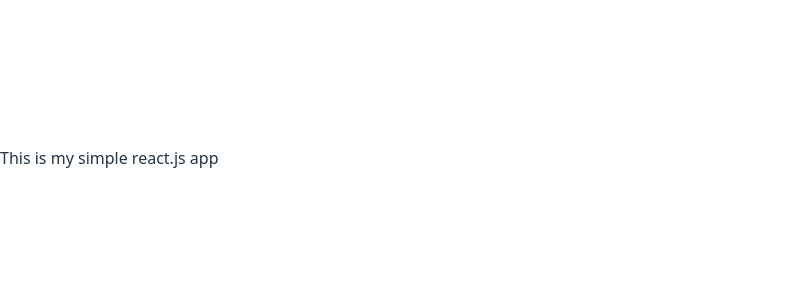
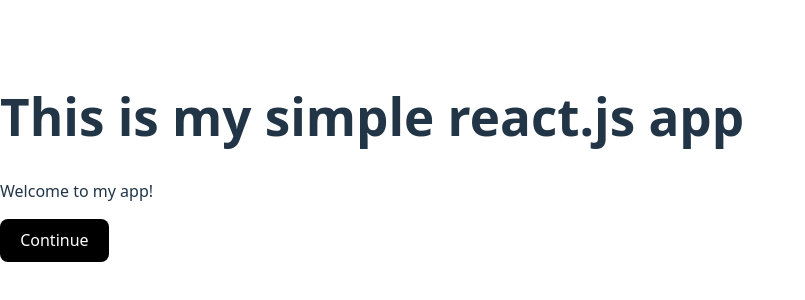
Before and after one commit to armanihsan-dev/CI-FrontEnd, a React (Vite) app: page / in a window 1280 px wide. Shown: the part 242-542 px from the top of the page, without its empty margins (0-805 px from the left). Built offline with nearby package versions, Linux system fonts and the light colour scheme.

Commit message:
add_Welcome_Page_In_React_App

```diff
--- a/src/App.jsx
+++ b/src/App.jsx
@@ -1,7 +1,17 @@
 import React from 'react';
 
 const App = () => {
-  return <div>This is my simple react.js app</div>;
+  return (
+    <div>
+      <h1>This is my simple react.js app</h1>
+      <div>
+        <p>Welcome to my app!</p>
+        <button style={{ backgroundColor: 'black', color: 'white' }}>
+          Continue
+        </button>
+      </div>
+    </div>
+  );
 };
 
 export default App;
```
